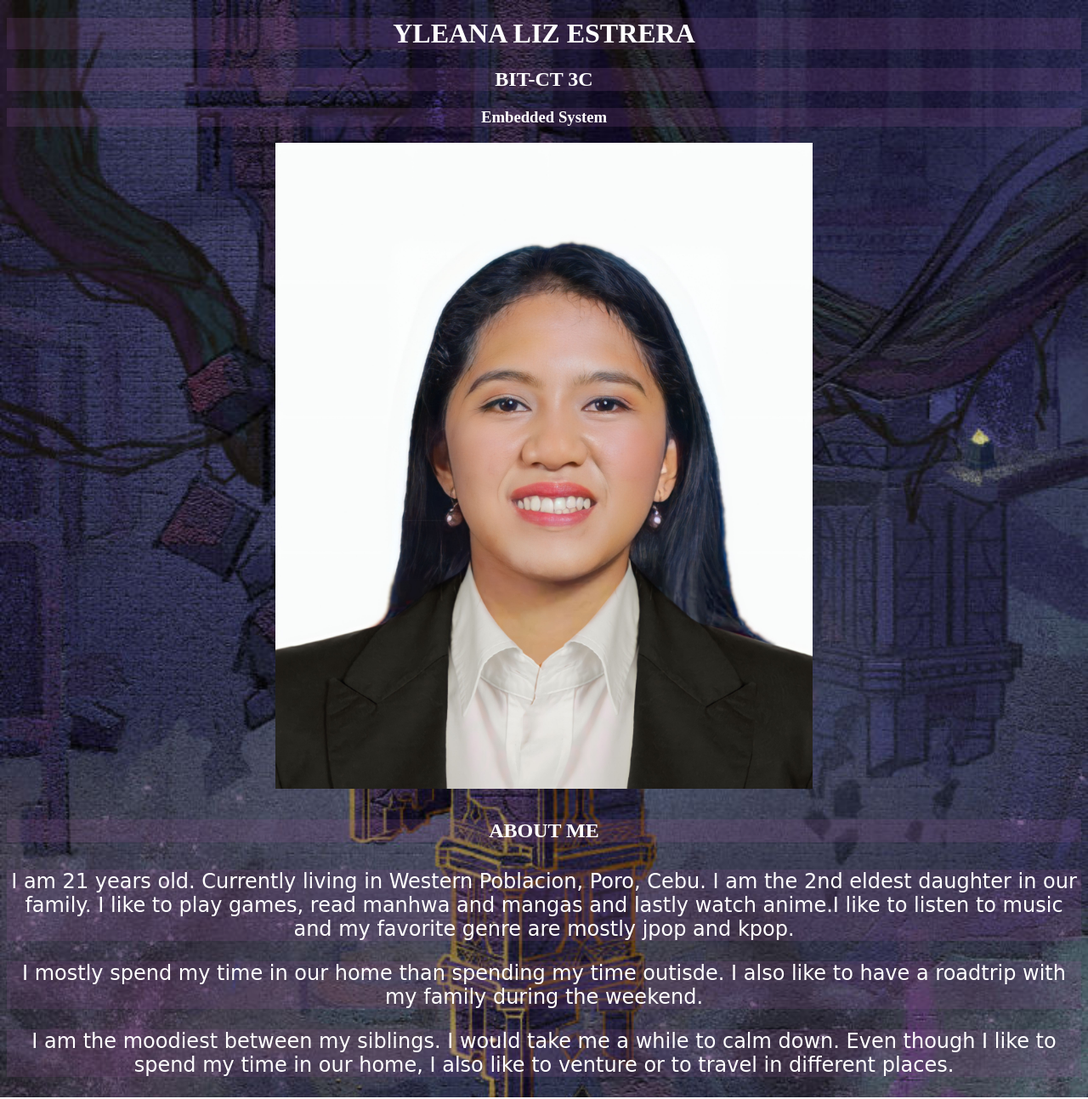
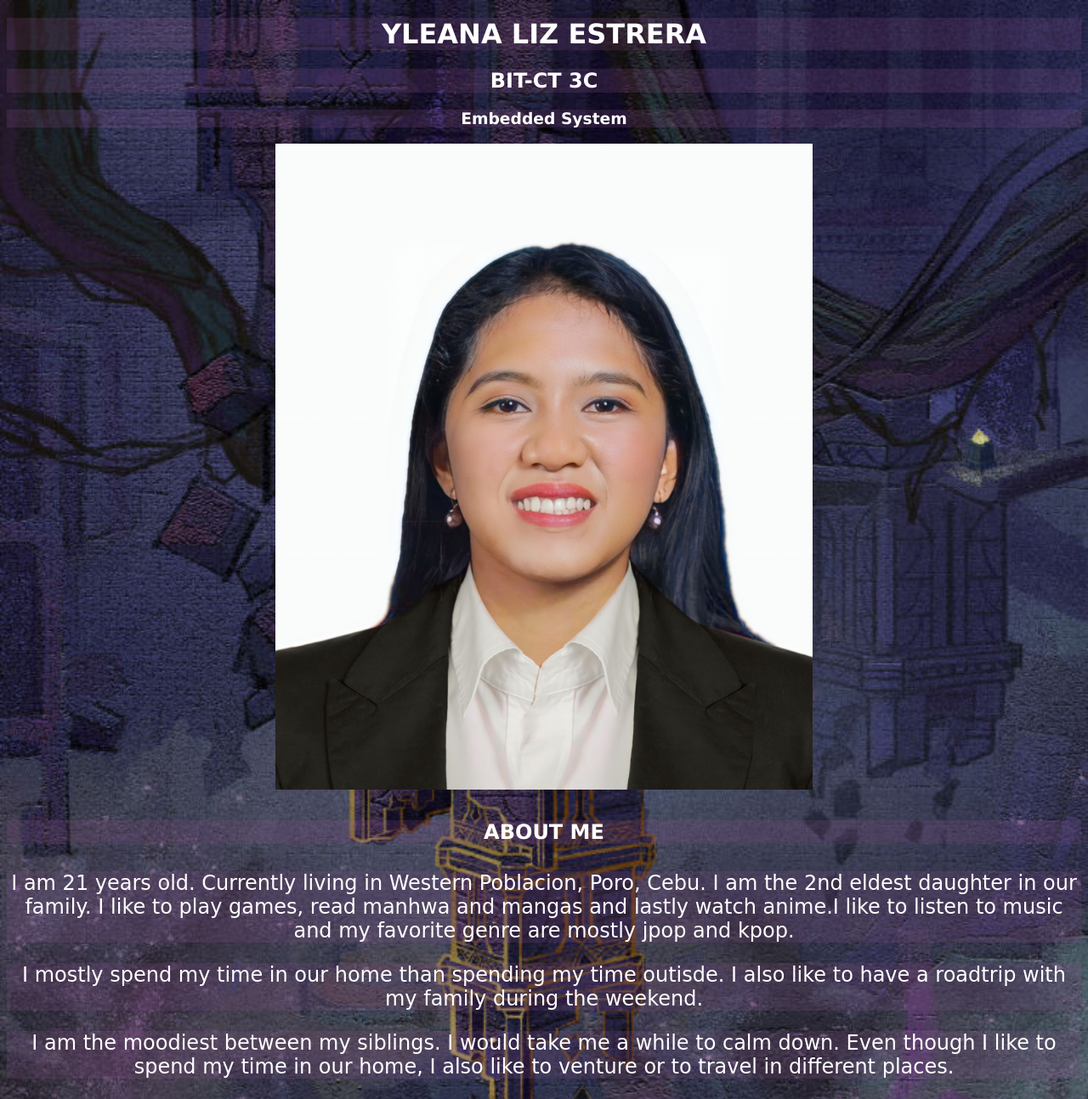
Before and after one commit to Yleana022701/Myportfolio, a plain HTML site: page index.html in a window 1280 px wide. Shown: the whole page at 85% size. Drawn offline with Linux system fonts and the light colour scheme.

Commit message:
commit message

```diff
--- a/index.html
+++ b/index.html
@@ -1,10 +1,10 @@
 <!DOCTYPE html>
 <html>
    <style>
-      h1 {text-align: center;}
-      h2 {text-align: center;}
-      h3 {text-align: center;}
-      h4 {text-align: center; font-size:150%;}
+      h1 {text-align: center;font-family: verdana;}
+      h2 {text-align: center;font-family: verdana;}
+      h3 {text-align: center;font-family: verdana;}
+      h4 {text-align: center; font-size:150%;font-family: verdana;}
       p {text-align: center;font-size:150%; font-family: cursive}
     body {
         background-image:url('pic.jpg');
```
